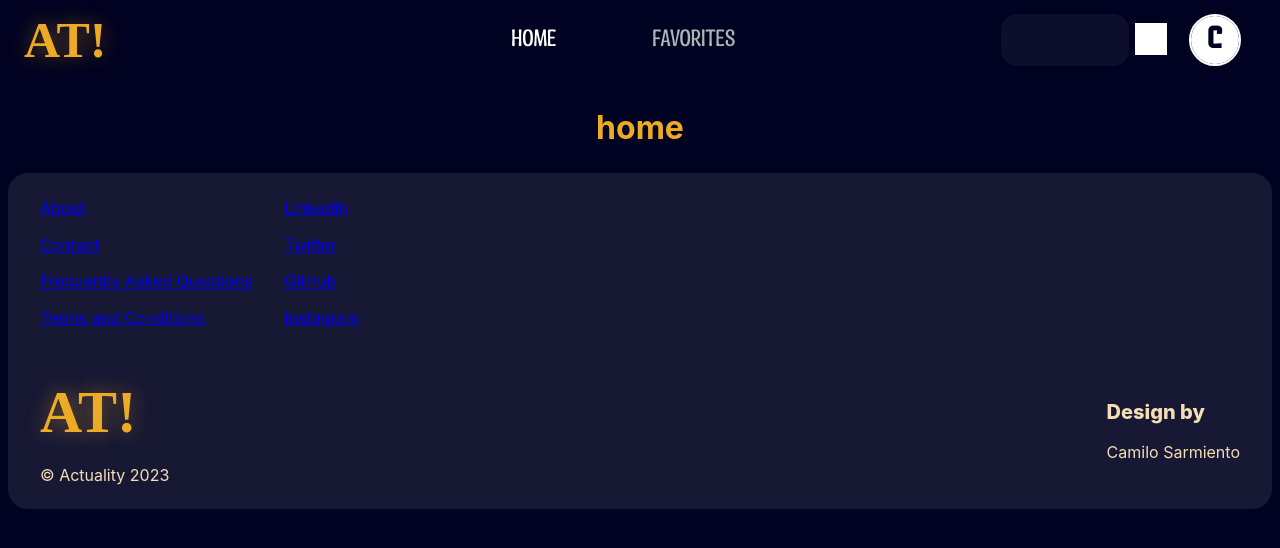
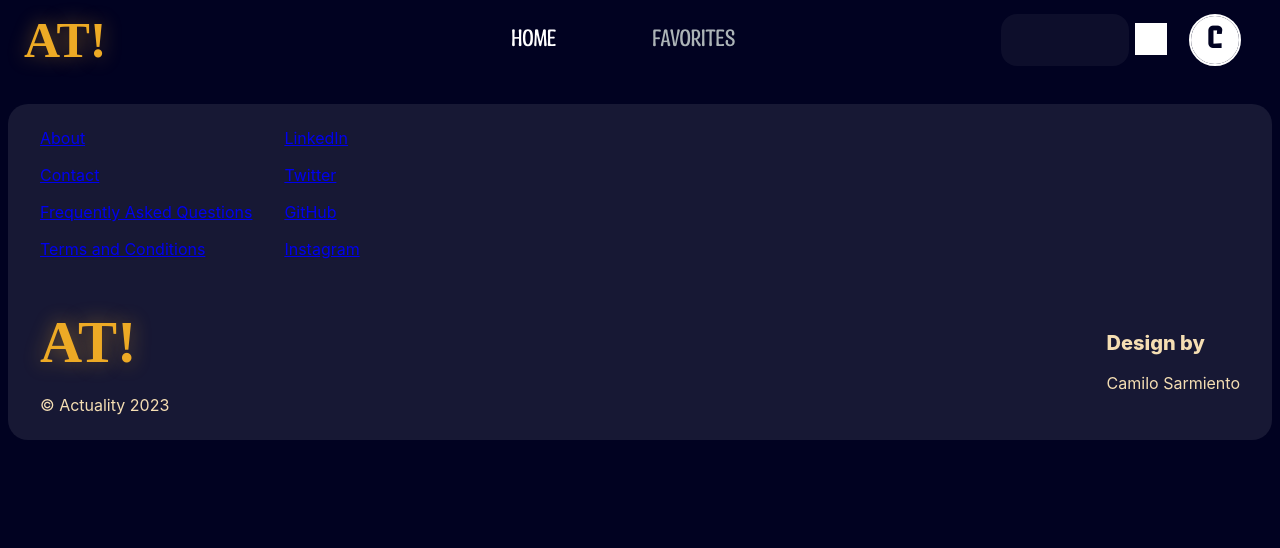
Before and after one commit to Camilo-845/News_Project, a React (Vite) app in the folder frontend/: page /home in a window 1280 px wide. Shown: the top 548 px of the page. Built offline with nearby package versions, Linux system fonts and the light colour scheme; grey boxes are pictures that could not be loaded.

Commit message:
NewsList componene view Home

```diff
--- /dev/null
+++ b/frontend/src/components/NewWideSection/NewWideSection.jsx
@@ -0,0 +1,11 @@
+import React from "react";
+
+function NewWideSection({name}){
+    return(
+        <article>
+            <h1>{name}</h1>
+        </article>
+    )
+}
+
+export default NewWideSection;
--- /dev/null
+++ b/frontend/src/views/Home/NewsList/NewsList.jsx
@@ -0,0 +1,18 @@
+import React from "react";
+import NewWideSection from "../../../components/NewWideSection/NewWideSection";
+
+function NewsList({data}){
+    return (
+        <section>
+            {data?data.map((element) => {
+                return (
+                    <article key={element._id}>
+                        <NewWideSection name={element.title}></NewWideSection>
+                    </article>
+                )
+            }):null}
+        </section>
+    )
+}
+
+export default NewsList;
--- a/frontend/src/views/Home/rootHome/RootHome.jsx
+++ b/frontend/src/views/Home/rootHome/RootHome.jsx
@@ -1,9 +1,16 @@
 import React from "react";
 import styles from "./RootHome.module.css"
+import NewsList from "../NewsList/NewsList";
 function RootHome() {
+    const defaultData =  Array.from({ length: 10 }).map((el, index)=>{
+        return{"_id": `index${index}`, "id": "", "title": "", "description": "",
+        "url": "","author": "","image": "","category": [""],
+        "published": "","comments": [],"createdAt": "","updatedAt": ""
+    }});
+    const data = [];
     return (
-        <main>
-            <h1>home</h1>
+        <main className={styles.mainContainer}>
+            <NewsList data={(data.length!==0)?data:defaultData}></NewsList>
         </main>
     )
 }
```
Also changed, not shown: frontend/src/components/NewWideSection/NewWideSection.module.css (added), frontend/src/views/Home/NewsList/NewsList.module.css (added).
